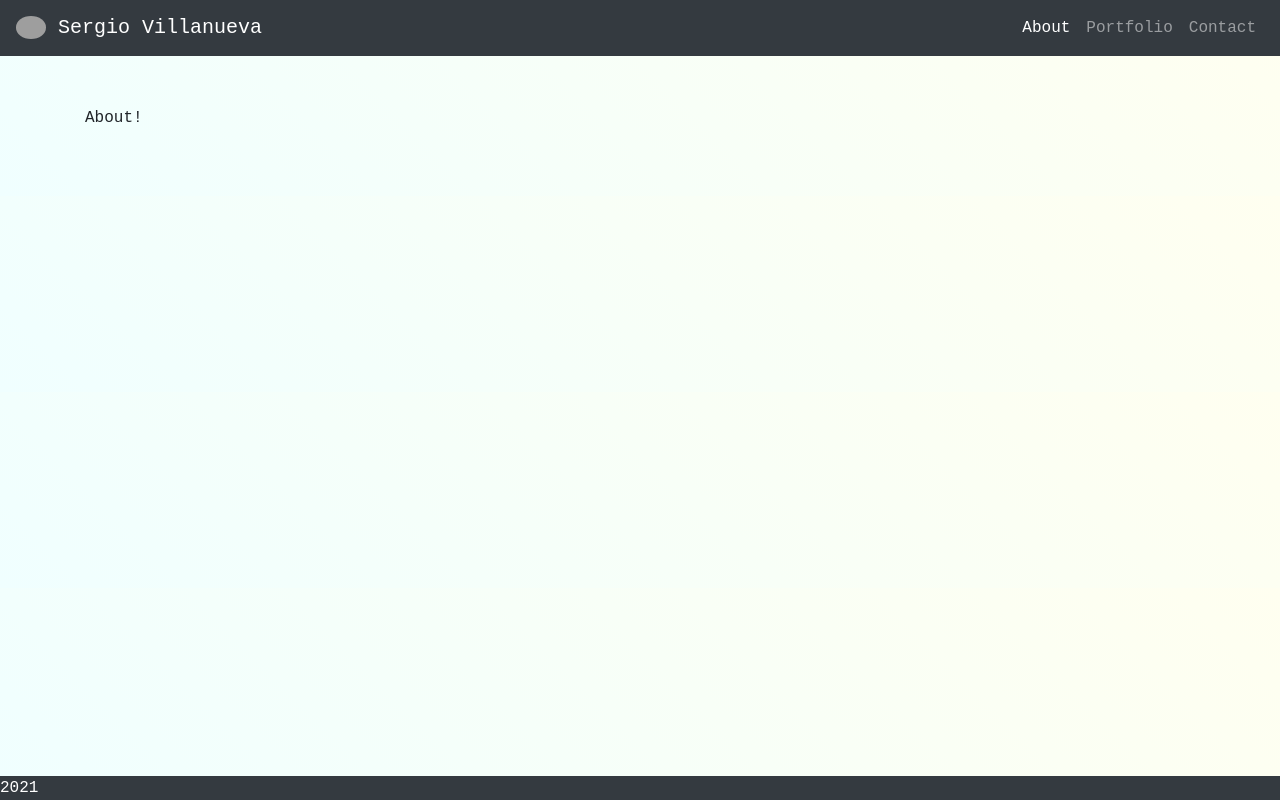
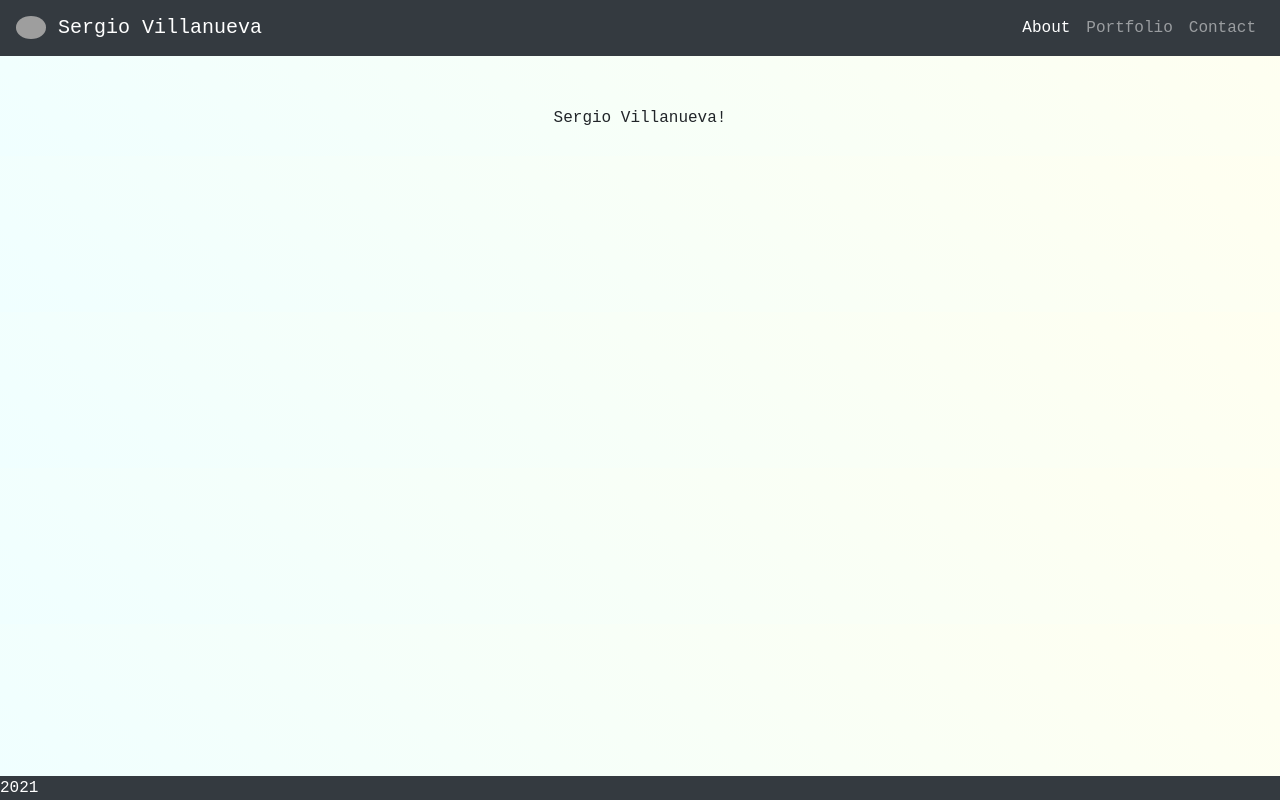
Before and after one commit to hexdump95/hexdump95.github.io, a React (Create React App) app: page / in a window 1280 px wide. Built offline with nearby package versions, Linux system fonts and the light colour scheme; grey boxes are pictures that could not be loaded.

Commit message:
Update About.tsx

```diff
--- a/src/components/About.tsx
+++ b/src/components/About.tsx
@@ -1,8 +1,19 @@
 import React from 'react';
-import './Components.css';
 
-const About: React.FC = () => (<div>
-    <p>About!</p>
-</div>);
+const About: React.FC = () => {
+
+    const style: React.CSSProperties = {
+        margin: "0",
+        position: "absolute",
+        left: "50%",
+        transform: "translateX(-50%)"
+    };
+
+    return (
+        <div style={style}>
+            <p>Sergio Villanueva!</p>
+        </div>
+    );
+};
 
 export default About;
```
